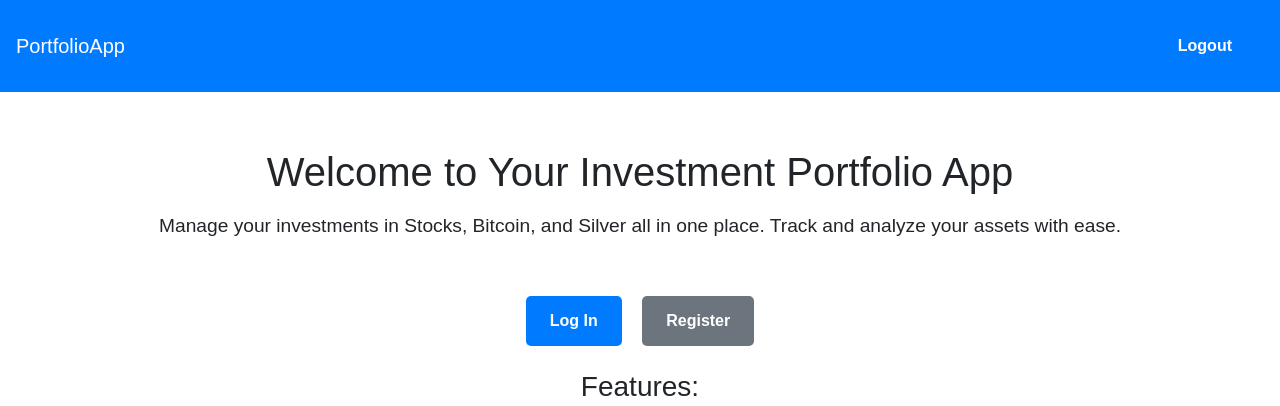
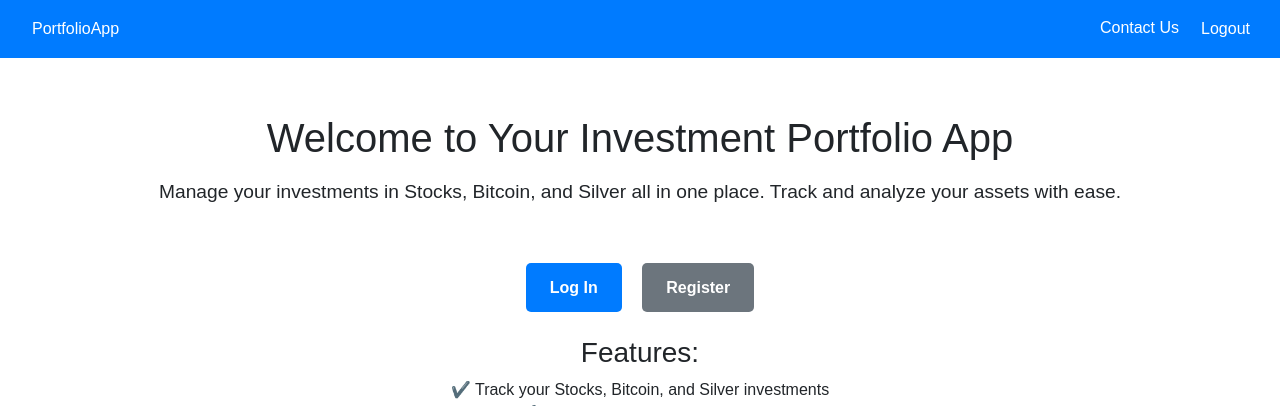
Before and after one commit to ggeorgiev966/InvestmentApp, a Django app: page / in a window 1280 px wide. Shown: the top 406 px of the page. Run offline with Django 5.2, Linux system fonts and the light colour scheme; the visitor is signed in with stand-in values (Sample User, id 1); some libraries are stand-ins or nearby versions.

Commit message:
Changed some styles on the htmls

```diff
--- a/portfolio/urls.py
+++ b/portfolio/urls.py
@@ -1,4 +1,6 @@
 from django.urls import path
+
+from . import views
 from .views import home, PortfolioView, StockCreateView, BitcoinCreateView, SilverCreateView, register, \
     bitcoin_price_view, StockUpdateView, BitcoinUpdateView, SilverUpdateView, DeleteBitcoinView, DeleteSilverView, \
     DeleteStockView, ConfirmDeleteView
@@ -8,6 +10,7 @@ urlpatterns = [
     path('', home, name='home'),
     path('login/', auth_views.LoginView.as_view(template_name='portfolio/login.html'), name='login'),
     path('logout/', auth_views.LogoutView.as_view(next_page='home'), name='logout'),
+    path('contact/', views.contact, name='contact'),
     path('register/', register, name='register'),
     path('portfolio/', PortfolioView.as_view(), name='portfolio'),
     path('add-stock/', StockCreateView.as_view(), name='add_stock'),
--- a/portfolio/views.py
+++ b/portfolio/views.py
@@ -1,6 +1,6 @@
 from django.urls import reverse_lazy
 from django.views.generic import UpdateView
-from .forms import StockForm, BitcoinForm, SilverForm
+from .forms import StockForm, BitcoinForm, SilverForm, ContactForm
 from django.contrib.auth.forms import UserCreationForm
 from django.contrib.auth import login
 from django.shortcuts import render, redirect, get_object_or_404
@@ -9,6 +9,7 @@ from django.contrib.auth.decorators import login_required
 from django.utils.decorators import method_decorator
 from django.contrib.auth.mixins import LoginRequiredMixin
 from .models import InvestmentPortfolio, UserProfile, Silver, Stock, Bitcoin
+from django.core.mail import send_mail
 import requests
 
 class PortfolioView(LoginRequiredMixin, View):
@@ -247,3 +248,19 @@ def get_silver_price():
 def silver_price_view(request):
     current_silver_price = get_silver_price()
     return JsonResponse({'current_silver_price': current_silver_price})
+
+
+def contact(request):
+    if request.method == 'POST':
+        form = ContactForm(request.POST)
+        if form.is_valid():
+            send_mail(
+                form.cleaned_data['subject'],
+                form.cleaned_data['message'],
+                form.cleaned_data['email'],
+                ['admin@admin.com'],
+            )
+            return redirect('thank_you')
+    else:
+        form = ContactForm()
+    return render(request, 'portfolio/contact.html', {'form': form})
--- a/static/portfolio/css/styles.css
+++ b/static/portfolio/css/styles.css
@@ -27,7 +27,7 @@ body, html {
 }
 
 .button-group {
-    margin: 1rem 0; /* Add space above and below the button group */
+    margin: 1rem 0;
 }
 
 .btn {
@@ -40,6 +40,17 @@ body, html {
     text-decoration: none;
     transition: background-color 0.3s ease;
     margin: 0.5rem;
+}
+
+.btn-logout {
+    background-color: #007bff;
+    color: #ffffff;
+    border: none;
+}
+
+.btn-logout:focus {
+    outline: none;
+    border: none;
 }
 
 .btn-primary {
@@ -64,7 +75,7 @@ body, html {
     background-color: #007bff;
 }
 
-.navbar-brand {
+.nav-link {
     color: #ffffff !important;
 }
 
--- a/templates/portfolio/base.html
+++ b/templates/portfolio/base.html
@@ -10,14 +10,17 @@
 </head>
 <body>
     <nav class="navbar navbar-expand-lg navbar-light">
-        <a class="navbar-brand" href="{% url 'portfolio' %}">PortfolioApp</a>
+        <a class="nav-link" href="{% url 'portfolio' %}">PortfolioApp</a>
         <div class="collapse navbar-collapse">
             <ul class="navbar-nav ml-auto">
+                <li class="nav-item">
+                    <a class="nav-link" href="{% url 'contact' %}">Contact Us</a>
+                </li>
                 {% if user.is_authenticated %}
-                    <li class="navbar-brand">
-                        <form method="post" action="{% url 'logout' %}" style="display: inline;">
+                    <li class="nav-link">
+                        <form method="post" action="{% url 'logout' %}">
                             {% csrf_token %}
-                            <button type="submit" class="btn btn-link nav-link" style="color: inherit;">Logout</button>
+                            <button type="submit" class="btn-logout">Logout</button>
                         </form>
                     </li>
                 {% endif %}
```
Also changed, not shown: portfolio/forms.py (+7 -0 lines), templates/portfolio/contact.html (added, +9 -0 lines).
